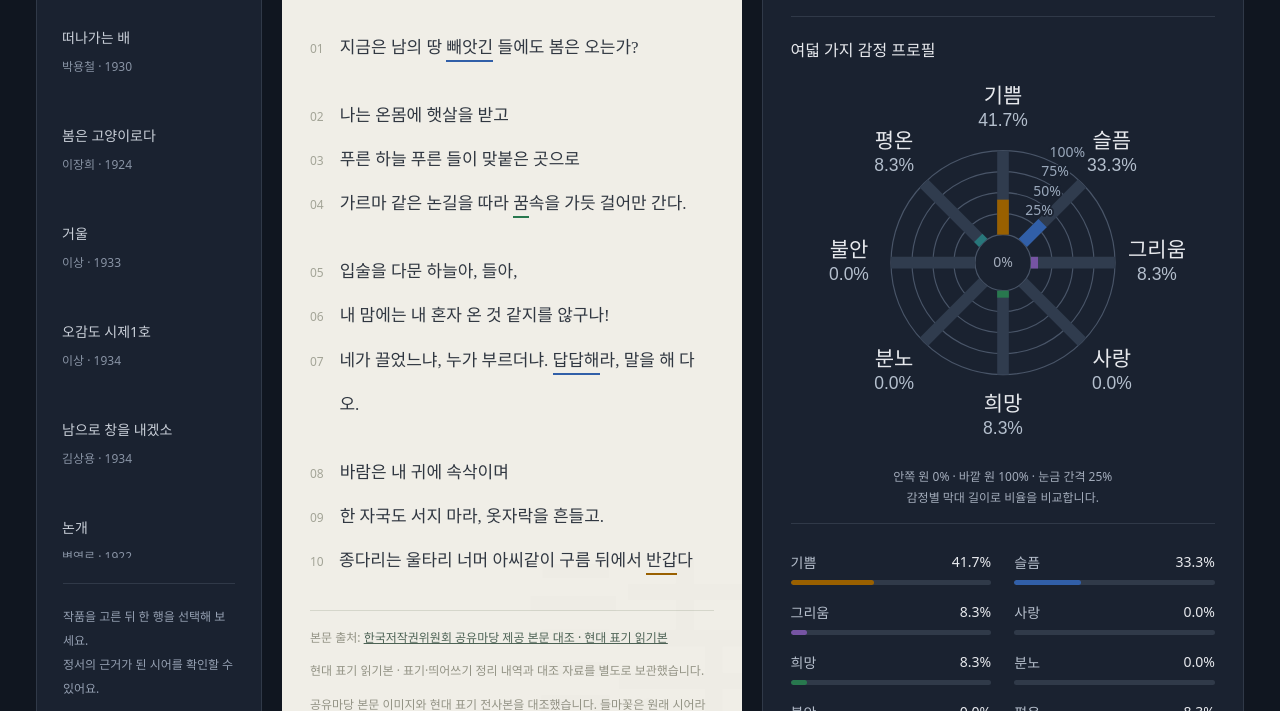
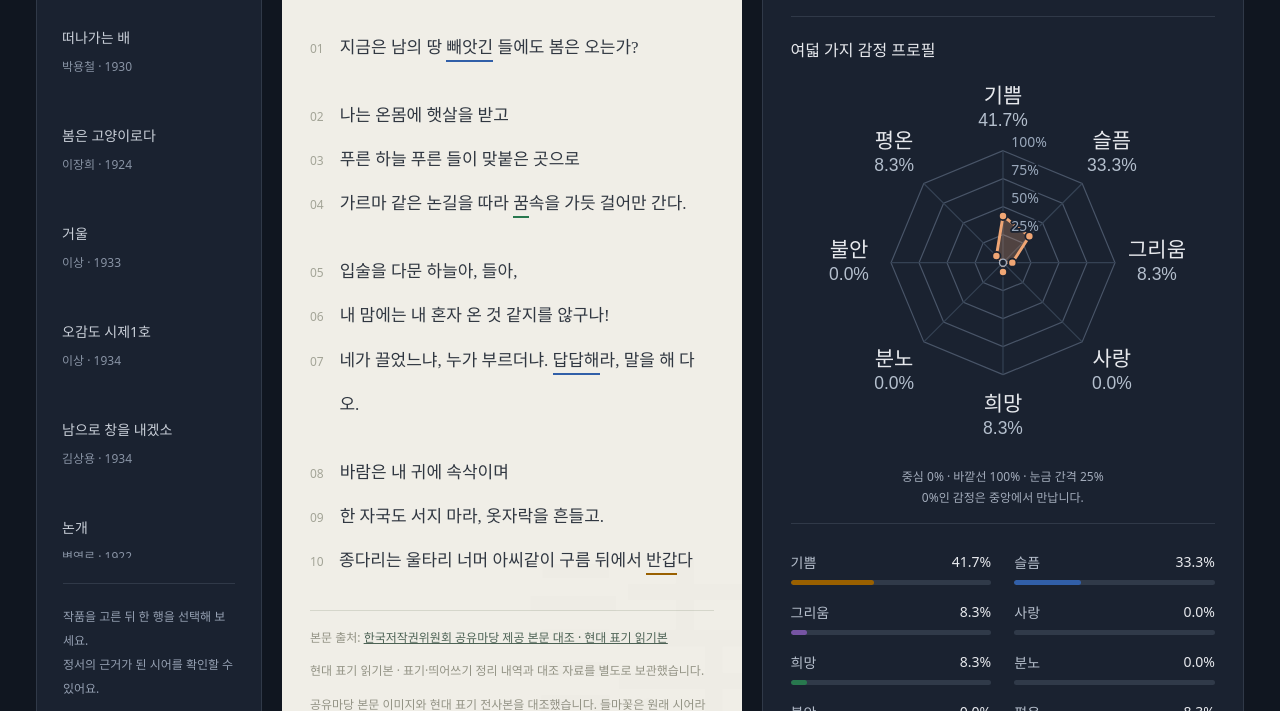
Before and after one commit to ysg0306/korean-poetry-emotion-map, a plain HTML site: page index.html in a window 1280 px wide. Shown: the part 389-1100 px from the top of the page. Drawn offline with Linux system fonts and the light colour scheme.

Commit message:
Restore connected radar emotion profiles

```diff
--- a/index.html
+++ b/index.html
@@ -9,7 +9,7 @@
   <aside class="sidebar"><div class="sidebar-heading">나의 서가 <span id="library-count"></span></div><div class="shelf" id="shelf" aria-label="선정 시 15편"></div><div class="sidebar-note">작품을 고른 뒤 한 행을 선택해 보세요.<br>정서의 근거가 된 시어를 확인할 수 있어요.</div></aside>
   <div class="reading">
     <article class="poem"><div class="section-head"><span>READING · <span id="page-number"></span></span><span>THE POEM</span></div><h2 id="title"></h2><div class="byline" id="byline"></div><div class="poem-lines" id="lines" tabindex="0" role="region" aria-label="시 본문 전체"></div><div class="source" id="source"></div></article>
-    <section class="analysis"><div class="section-head"><span>단어가 보여주는 정서</span><span>EMOTION PROFILE</span></div><div class="dominant"><div class="circle" aria-hidden="true">✳</div><div><h3 id="dominant"></h3><p>사전으로 계산한 지배 정서</p></div></div><figure class="radar-figure"><figcaption>여덟 가지 감정 프로필</figcaption><div id="radar"></div><p class="caption radar-caption">안쪽 원 0% · 바깥 원 100% · 눈금 간격 25%<br>감정별 막대 길이로 비율을 비교합니다.</p></figure><div class="bars" id="bars"></div><p class="stats" id="stats"></p><div class="interpretation"><span class="tiny">작품 해석</span><p class="theme" id="theme"></p><p class="reading-emotions" id="interpretation-emotions"></p><p class="interp" id="interp"></p><details class="interpretation-notes"><summary>해석 근거와 참고 자료</summary><div id="interpretation-evidence"></div></details></div></section>
+    <section class="analysis"><div class="section-head"><span>단어가 보여주는 정서</span><span>EMOTION PROFILE</span></div><div class="dominant"><div class="circle" aria-hidden="true">✳</div><div><h3 id="dominant"></h3><p>사전으로 계산한 지배 정서</p></div></div><figure class="radar-figure"><figcaption>여덟 가지 감정 프로필</figcaption><div id="radar"></div><p class="caption radar-caption">중심 0% · 바깥선 100% · 눈금 간격 25%<br>0%인 감정은 중앙에서 만납니다.</p></figure><div class="bars" id="bars"></div><p class="stats" id="stats"></p><div class="interpretation"><span class="tiny">작품 해석</span><p class="theme" id="theme"></p><p class="reading-emotions" id="interpretation-emotions"></p><p class="interp" id="interp"></p><details class="interpretation-notes"><summary>해석 근거와 참고 자료</summary><div id="interpretation-evidence"></div></details></div></section>
   </div>
   <div class="lower"><section class="panel"><h3>행을 따라 흐르는 감정</h3><p class="caption">막대 또는 본문의 행을 누르면 감지 근거가 보입니다. 높이 = 감지 횟수</p><div class="flow" id="flow" aria-label="행별 감정 감지 수"></div><div class="legend" id="legend"></div><div class="evidence" id="evidence" aria-live="polite"></div></section><section class="panel"><h3>비슷한 마음을 담은 시</h3><p class="caption">감정 비율의 코사인 유사도 상위 3편</p><div class="recommendations" id="recs"></div></section></div>
 </section>
@@ -18,5 +18,5 @@
 <section id="validation" class="hidden"><div class="panel validation-intro"><p class="eyebrow">READING &amp; VALIDATION</p><h2>계산과 해석 사이</h2><p>단어가 보여 주는 감정과 시 전체에서 읽히는 마음을 세 작품으로 비교했습니다. 제안한 개선과 실제 적용한 수정을 구분해 기록했습니다.</p></div><div id="validation-cases" class="validation-cases"></div></section>
 <p class="footnote">사용자가 선정한 한국 시 15편을 표시합니다. 본문 출처는 작품 아래에서 확인할 수 있습니다.<br>감정 비율은 사전에 감지된 표현의 빈도이며, 작품 전체의 의미나 분석의 정확도를 뜻하지 않습니다. 작품 해석은 본문에 근거한 하나의 읽기이며 계산 수치와 별도로 표시합니다.</p>
 </main><footer><span>시의 결 — 단어가 남긴 감정을 읽다</span><span>감성컴퓨팅 · 한국 시 15편</span></footer>
-<script src="preview/poems.js"></script><script src="preview/lexicon.js"></script><script src="preview/analyzer.js"></script><script src="preview/charts.js?v=20261124-3"></script><script src="preview/validation.js"></script><script src="preview/app.js"></script>
+<script src="preview/poems.js"></script><script src="preview/lexicon.js"></script><script src="preview/analyzer.js"></script><script src="preview/charts.js?v=20261124-4"></script><script src="preview/validation.js"></script><script src="preview/app.js"></script>
 </body></html>
--- a/preview/app.js
+++ b/preview/app.js
@@ -250,7 +250,7 @@ $('analyze').addEventListener('click', () => {
   if (!r.totalHits) return notice(target, '감지된 감정 시어가 없습니다. 사전에 없는 표현은 분석되지 않을 수 있습니다.');
   const radarContainer = el('div', 'input-radar'); renderRadar(radarContainer, r, '입력한 시');
   const barContainer = el('div', 'bars'); renderBars(barContainer, r);
-  target.append(radarContainer, el('p', 'caption radar-caption', '안쪽 원 0% · 바깥 원 100% · 눈금 간격 25% · 막대 길이로 비율을 비교합니다.'),
+  target.append(radarContainer, el('p', 'caption radar-caption', '중심 0% · 바깥선 100% · 눈금 간격 25% · 0%인 감정은 중앙에서 만납니다.'),
     barContainer, el('p', '', stats(r)), el('p', '', r.lines.flatMap(l => l.hits.map(h => h.word + '(' + emotions[h.emotion].name + ')')).join(', ')));
   const ownFlow = el('div', 'flow'), ownLegend = el('div', 'legend');
   ownFlow.id = 'own-flow';
--- a/preview/charts.js
+++ b/preview/charts.js
@@ -24,35 +24,39 @@ window.PoetryCharts = (() => {
     const chart = svgNode('svg', { viewBox: '0 0 360 340', role: 'img',
       'aria-labelledby': id + '-title ' + id + '-desc', class: 'radar-chart' });
     chart.append(svgNode('title', { id: id + '-title' }, label + ' 감정 프로필'),
-      svgNode('desc', { id: id + '-desc' }, '방사형 막대. 안쪽 원 0%, 바깥 원 100%, 눈금 간격 25%. 막대 길이가 감정 비율입니다. ' +
+      svgNode('desc', { id: id + '-desc' }, '중심 0%, 바깥선 100%, 눈금 간격 25%. ' +
         emotions.map((emotion, i) => emotion.name + ' ' + (result.vec[i] * 100).toFixed(1) + '%').join(', ')));
-    const cx = 180, cy = 166, radius = 96, innerRadius = 24;
-    const distance = value => innerRadius + (radius - innerRadius) * value;
+    const cx = 180, cy = 166, radius = 96;
     const point = (i, distance) => {
       const angle = -Math.PI / 2 + i * 2 * Math.PI / emotions.length;
       return [cx + Math.cos(angle) * distance, cy + Math.sin(angle) * distance];
     };
-    [0, 0.25, 0.5, 0.75, 1].forEach(scale => {
-      chart.append(svgNode('circle', { cx, cy, r: distance(scale), class: 'radar-grid' }));
+    const points = scale => emotions.map((_, i) => point(i, radius * scale).join(',')).join(' ');
+    [0.25, 0.5, 0.75, 1].forEach(scale => {
+      chart.append(svgNode('polygon', { points: points(scale), class: 'radar-grid' }));
     });
     emotions.forEach((_, i) => {
       const [x, y] = point(i, radius);
-      const [sx, sy] = point(i, innerRadius);
-      chart.append(svgNode('line', { x1: sx, y1: sy, x2: x, y2: y, class: 'radial-track' }));
+      chart.append(svgNode('line', { x1: cx, y1: cy, x2: x, y2: y, class: 'radar-spoke' }));
     });
+    chart.append(svgNode('polygon', { points: emotions.map((_, i) => point(i, radius * result.vec[i]).join(',')).join(' '),
+      class: 'radar-profile' }));
     [0.25, 0.5, 0.75, 1].forEach(scale => {
-      chart.append(svgNode('text', { x: cx + distance(scale) * 0.383 + 3,
-        y: cy - distance(scale) * 0.924 - 2, class: 'radar-tick' }, scale * 100 + '%'));
+      chart.append(svgNode('text', { x: cx + 7,
+        y: cy - radius * scale - 3, class: 'radar-tick' }, scale * 100 + '%'));
     });
-    chart.append(svgNode('text', { x: cx, y: cy + 4, 'text-anchor': 'middle', class: 'radial-zero' }, '0%'));
+    // Zero-valued axes share the same origin; do not invent a nonzero radius.
+    const zeroEmotions = emotions.filter((_, i) => result.vec[i] === 0);
+    const origin = svgNode('circle', { cx, cy, r: 3, class: 'radar-origin' });
+    origin.append(svgNode('title', {}, '중심 0%' + (zeroEmotions.length
+      ? ' · ' + zeroEmotions.map(e => e.name).join(', ') : '')));
+    chart.append(origin);
     emotions.forEach((emotion, i) => {
-      const [x, y] = point(i, distance(result.vec[i]));
+      const [x, y] = point(i, radius * result.vec[i]);
       if (result.vec[i] > 0) {
-        const [sx, sy] = point(i, innerRadius);
-        const bar = svgNode('line', { x1: sx, y1: sy, x2: x, y2: y,
-          stroke: emotion.color, class: 'radial-bar', 'data-value': result.vec[i] });
-        bar.append(svgNode('title', {}, emotion.name + ' ' + (result.vec[i] * 100).toFixed(1) + '%'));
-        chart.append(bar);
+        const dot = svgNode('circle', { cx: x, cy: y, r: 3.5, class: 'radar-point' });
+        dot.append(svgNode('title', {}, emotion.name + ' ' + (result.vec[i] * 100).toFixed(1) + '%'));
+        chart.append(dot);
       }
       const [lx, ly] = point(i, 132);
       const axis = svgNode('text', { x: lx, y: ly - 5, 'text-anchor': 'middle', class: 'radar-axis' });
```
Also changed, not shown: preview/index.html (+2 -2 lines), docs/제출체크리스트_최신검수.txt, preview/style.css, 1 other file.
